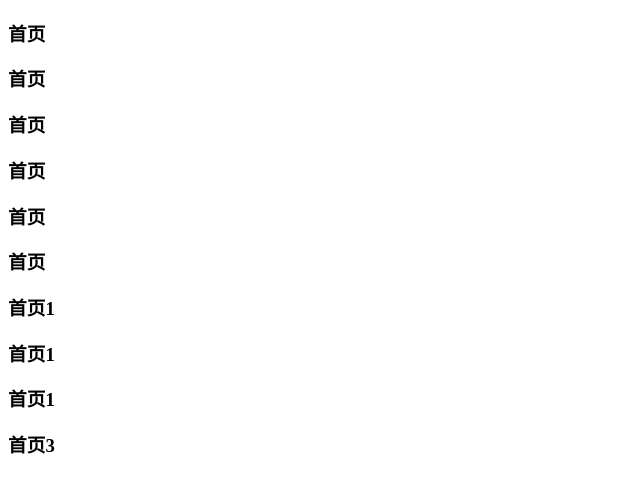
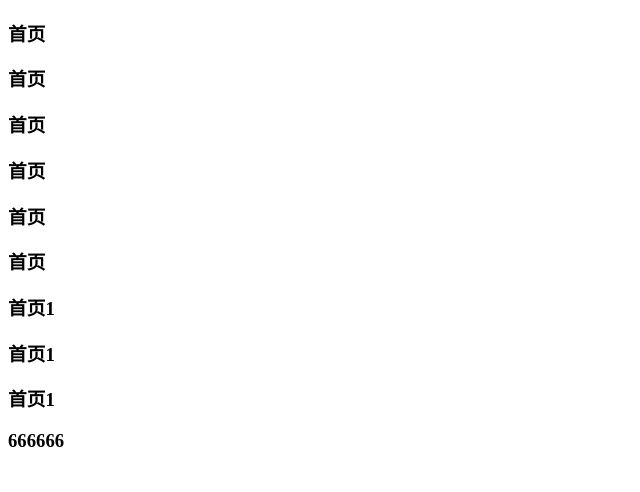
Before and after one commit to cindy-lin/app3, a plain HTML site: page index.html in a window 1280 px wide. Shown: the full height of the page, 0-640 px from the left. Drawn offline with Linux system fonts and the light colour scheme.

Commit message:
xiugai22

```diff
--- a/index.html
+++ b/index.html
@@ -14,6 +14,6 @@
 	<h3>首页1</h3>
 	<h3>首页1</h3>
 	<h3>首页1</h3>
-	<h3>首页3</h3>
+	<h3>666666</h3>
 </body>
 </html>
```
